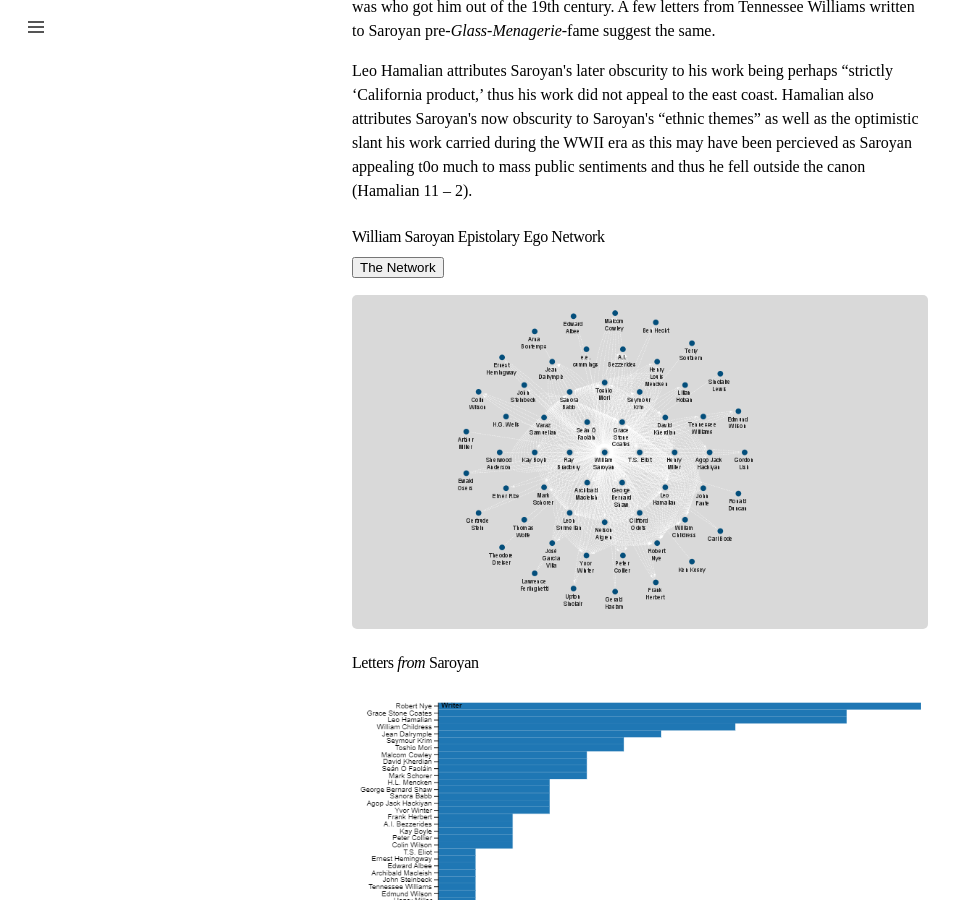
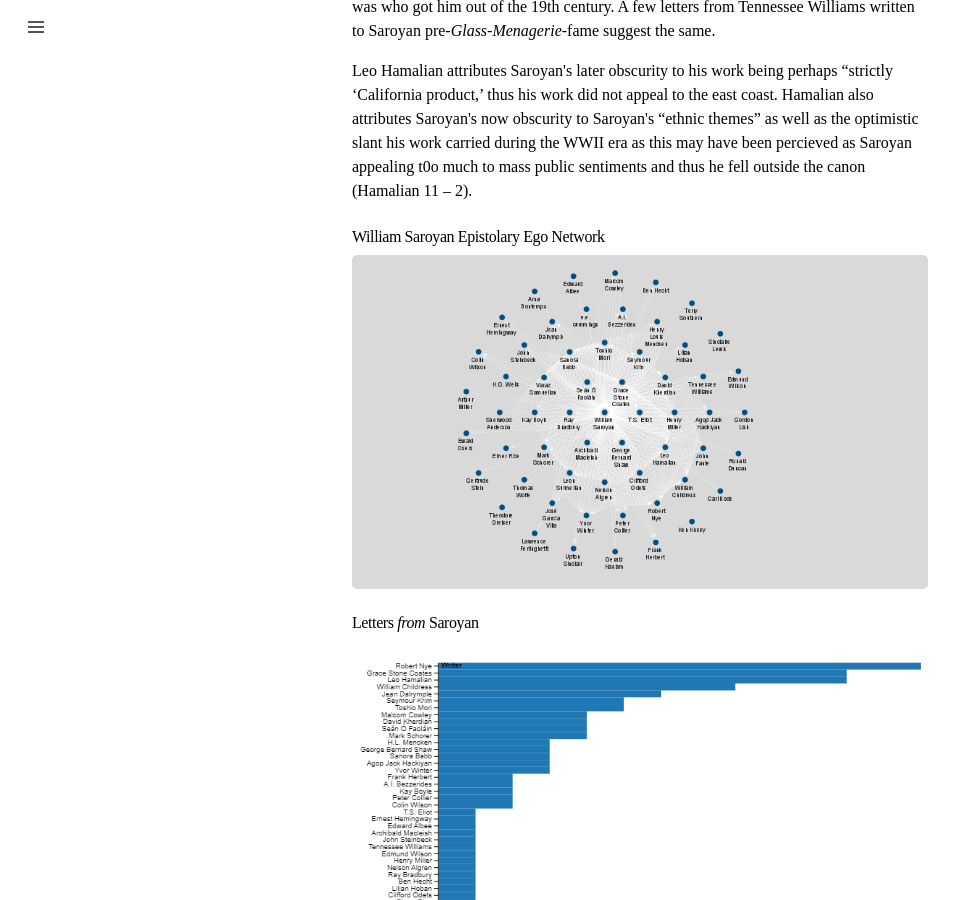
Before and after one commit to alyssa-jorgensen/williamsaroyannetwork, a Jekyll site: the page built from index.markdown, in a window 1280 px wide and 900 px high, scrolled down 643 px. Shown: the whole window, without its empty margins (0-963 px from the left). Built offline with Jekyll 4.4.1, drawn with Linux system fonts in a browser that asks for light colours.

Commit message:
moved java to assets
and removed from index markdown

```diff
--- a/index.markdown
+++ b/index.markdown
@@ -20,17 +20,6 @@ layout: default
 
 <h3>William Saroyan Epistolary Ego Network</h3>
 
-<button onclick="someFunction()">The Network</button>
-
-<p id="network"></p>
-
-<script>
-{% src="../GitHub/williamsaroyannetwork/saroyan_correspondance_data.csv.cyjs">The Network %}
-function someFunction() {
-    document.getElementById("network").innerHTML = network;
-}
-</script>
-
 <img src="../williamsaroyannetwork/assets/saroyan_epistolary_ego_network.png" alt="William Saroyan Epistolary Ego Network">
 
 <h3>Letters <em>from</em> Saroyan</h3>
```
Also changed, not shown: 2 other files.
